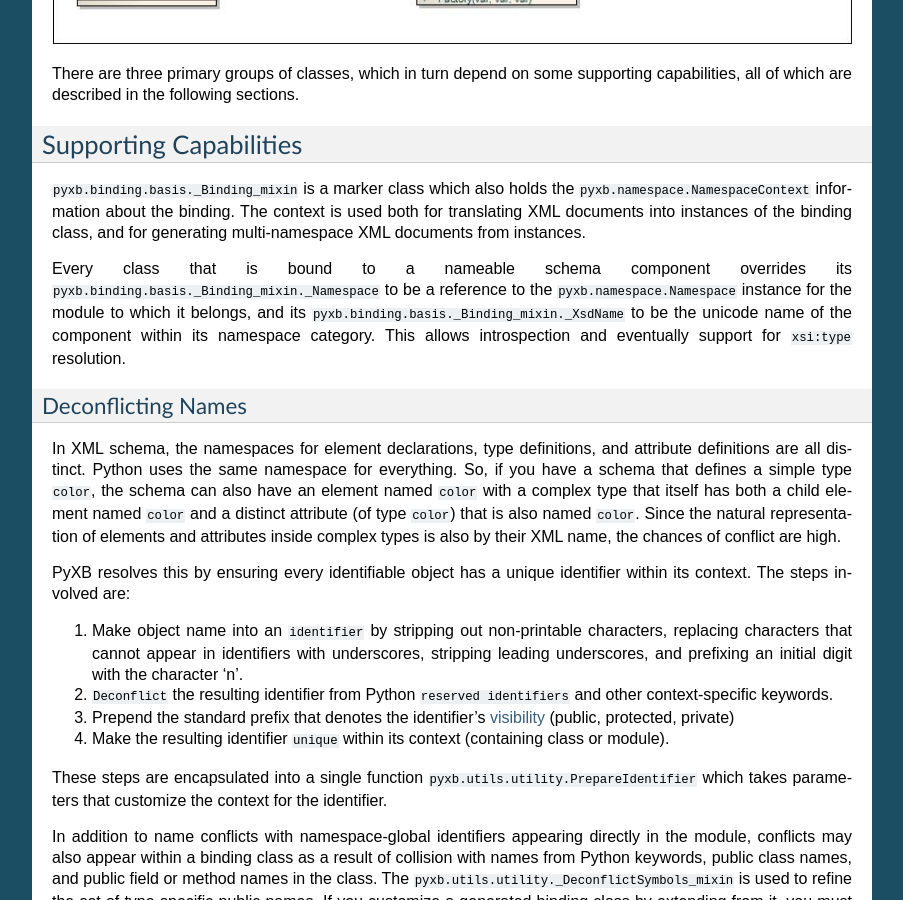
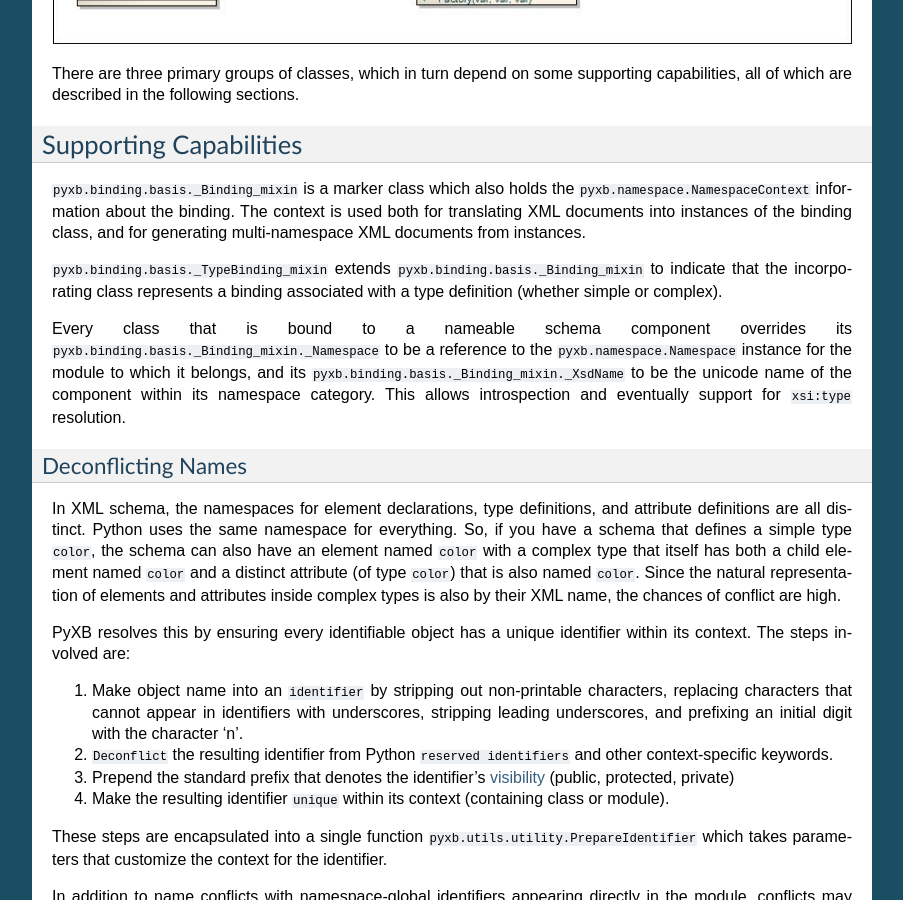
Before and after one commit to pabigot/pyxb, a Sphinx documentation site: the page built from doc/arch_binding.txt, in a window 1280 px wide and 900 px high, scrolled down 1056 px. Shown: the whole window, without its empty margins (198-1101 px from the left). Built offline with Sphinx 7.4.7, drawn with Linux system fonts in a browser that asks for light colours; cross-references to code outside the pages are shown as plain code.

Commit message:
Eliminate element dependence on binding mixin; unify binding and type binding mixins

```diff
--- a/doc/arch_binding.txt
+++ b/doc/arch_binding.txt
@@ -21,6 +21,11 @@
 The context is used both for translating XML documents into instances of the
 binding class, and for generating multi-namespace XML documents from
 instances.
+
+:api:`pyxb.binding.basis._TypeBinding_mixin` extends
+:api:`pyxb.binding.basis._Binding_mixin` to indicate that the incorporating
+class represents a binding associated with a type definition (whether simple
+or complex).
 
 Every class that is bound to a nameable schema component overrides its
 :api:`pyxb.binding.basis._Binding_mixin._Namespace` to be a reference to the
```
Also changed, not shown: 1 other file.
